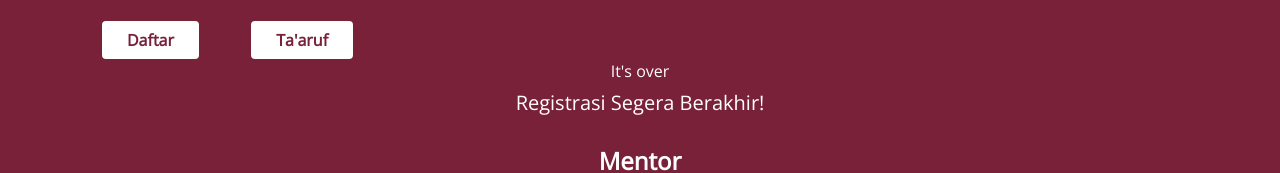
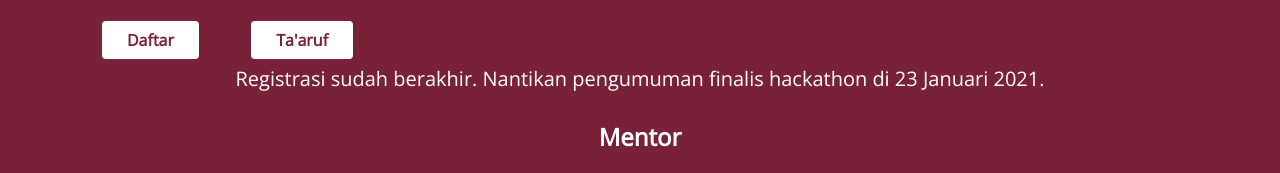
Before and after one commit to muslimhackfest/muslimhackfest.github.io, a plain HTML site: page index.html in a window 1280 px wide. Shown: the part 3313-3486 px from the top of the page. Drawn offline with nearby package versions, Linux system fonts and the light colour scheme.

Commit message:
remove countdown

```diff
--- a/index.html
+++ b/index.html
@@ -318,7 +318,7 @@
                 </div>
             </div>
             <div>
-                <div class="row justify-content-center" id="countdown">
+                <!-- <div class="row justify-content-center" id="countdown">
                     <div>
                         <div class="countdown" id="days">00</div>
                         <div class="cd-text text-center"> Hari </div>
@@ -335,10 +335,10 @@
                         <div class="countdown" id="seconds">59</div>
                         <div class="cd-text text-center"> Detik </div>
                     </div>
-                </div>
+                </div> -->
                 <div class="row justify-content-center mt-2">
                     <h5>
-                        Registrasi Segera Berakhir!
+                        Registrasi sudah berakhir. Nantikan pengumuman finalis hackathon di 23 Januari 2021.
                     </h5>
                 </div>
                 <!-- <div class="row justify-content-center mt-2 mb-4">
```
